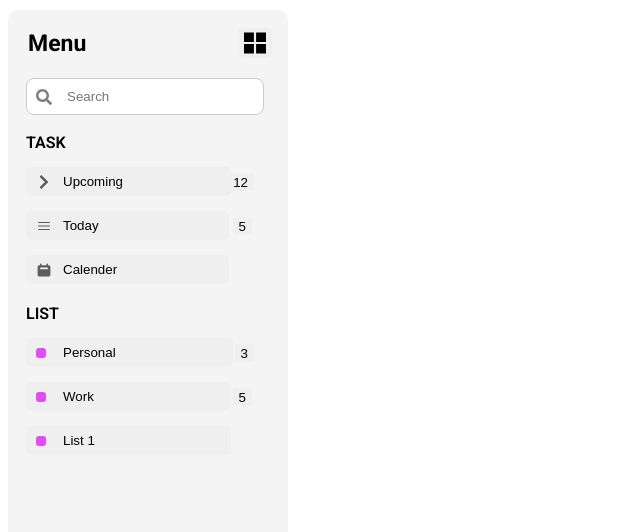
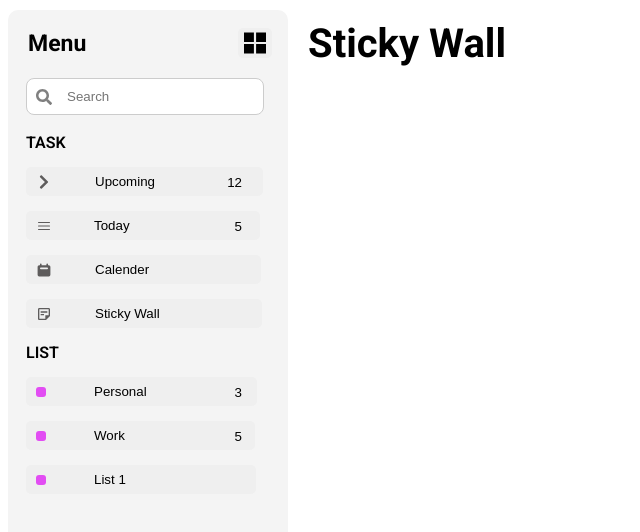
Before and after one commit to Westbrown687/Dove-App, a React (Vite) app in the folder Todolist-App/: page /stickynote in a window 1280 px wide. Shown: the top 532 px of the page, without its empty margins (0-640 px from the left). Built offline with nearby package versions, Linux system fonts and the light colour scheme.

Commit message:
add-sticky-note

```diff
--- a/Todolist-App/src/App.jsx
+++ b/Todolist-App/src/App.jsx
@@ -2,6 +2,7 @@ import { BrowserRouter, Routes, Route } from "react-router-dom";
 import { Today } from "./today";
 import { SideBar } from "./sidebar";
 import { Upcoming } from "./Upcoming";
+import { StickyWall } from "./stickynote";
 import "./App.css";
 
 function App() {
@@ -14,6 +15,7 @@ function App() {
           <Routes>
             <Route path="/today" element={<Today />} />
             <Route path="/upcoming" element={<Upcoming />} />
+            <Route path="/stickynote" element={<StickyWall />}></Route>
           </Routes>
         </main>
       </div>
--- a/Todolist-App/src/sidebar.css
+++ b/Todolist-App/src/sidebar.css
@@ -58,6 +58,11 @@ padding-top: 4px;
   transform: translateY(-50%);
   color: gray;
 }
+.sidebar-task-container{
+  display: flex;
+  flex-direction: column;
+  justify-content: center;
+}
 .tasks{
   font-family: Roboto, Arial;
   font-weight: 600;
@@ -78,7 +83,7 @@ padding-top: 4px;
 }
 .upcoming-button{
  border-radius: 5px;
-  padding-left: 37px;
+  padding-left: 69px;
   padding-right: 108px;
   padding-bottom: 7px;
   padding-top: 7px;
@@ -88,7 +93,7 @@ padding-top: 4px;
 }
 .upcoming-digit{
   position: absolute;
-  right: 34px;
+  right: 40px;
   top: 50%;
   transform: translateY(-50%);
   border: none;
@@ -108,7 +113,7 @@ padding-top: 4px;
 }
 .today-button{
   border-radius: 5px;
-  padding-left: 37px;
+  padding-left: 68px;
   padding-right: 130px;
   padding-bottom: 7px;
   padding-top: 7px;
@@ -118,17 +123,23 @@ padding-top: 4px;
 }
 .today-digit{
   position: absolute;
-  right: 36px;
+  right: 40px;
   top: 50%;
   transform: translateY(-50%);
   border: none;
+}
+.stickynote-con{
+    display: flex;
+  position: relative;
+  margin-top: 15px;
+  color: rgb(94, 92, 92);
 }
 .calender-con{
   display: flex;
   position: relative;
   margin-top: 15px;
   color: rgb(94, 92, 92);
-  margin-bottom: 20px;
+
 }
 .calender{
   position: absolute;
@@ -136,10 +147,25 @@ padding-top: 4px;
   top: 50%;
   transform: translateY(-50%);
 }
+.stickynote{
+  position: absolute;
+  left: 28px;
+  top: 50%;
+  transform: translateY(-50%);
+}
 .calender-button{
  border-radius: 5px;
-  padding-left: 37px;
+  padding-left: 69px;
   padding-right: 112px;
+  padding-bottom: 7px;
+  padding-top: 7px;
+  margin-left: 18px;
+  border: none ;
+}
+.sticky-button{
+  border-radius: 5px;
+  padding-left: 69px;
+  padding-right: 102px;
   padding-bottom: 7px;
   padding-top: 7px;
   margin-left: 18px;
@@ -156,31 +182,34 @@ padding-top: 4px;
   border: none;
 }
 .work-button{
-   border-radius: 5px;
-  padding-left: 37px;
-  padding-right: 136px;
+    border-radius: 5px;
+  padding-left: 68px;
+  padding-right: 130px;
   padding-bottom: 7px;
   padding-top: 7px;
   margin-left: 18px;
   border: none ;
+  overflow: hidden;
 }
 .personal-button{
   border-radius: 5px;
-  padding-left: 37px;
-  padding-right: 117px;
+  padding-left: 68px;
+  padding-right: 110px;
   padding-bottom: 7px;
   padding-top: 7px;
   margin-left: 18px;
   border: none ;
+  overflow: hidden;
 }
 .list-button{
-   border-radius: 5px;
-  padding-left: 37px;
-  padding-right: 136px;
+    border-radius: 5px;
+  padding-left: 68px;
+  padding-right: 130px;
   padding-bottom: 7px;
   padding-top: 7px;
   margin-left: 18px;
   border: none ;
+  overflow: hidden;
 }
 .today-link{
   text-decoration: none;
--- a/Todolist-App/src/sidebar.jsx
+++ b/Todolist-App/src/sidebar.jsx
@@ -4,6 +4,7 @@ import { FaChevronLeft, FaChevronRight, FaChevronDown } from "react-icons/fa";
 import { HiBars3 } from "react-icons/hi2";
 import { HiCalendar } from "react-icons/hi";
 import { Link } from "react-router-dom";
+import { MdOutlineStickyNote2 } from "react-icons/md";
 
 export function SideBar() {
   return (
@@ -26,7 +27,7 @@ export function SideBar() {
         </div>
         <div>
           <div className="tasks">TASK</div>
-          <div>
+          <div className="sidebar-task-container">
             <Link to="/upcoming" className="today-link">
               <div className="upcoming-con">
                 <FaChevronRight className="chevron-right" />
@@ -47,12 +48,18 @@ export function SideBar() {
               <HiCalendar className="calender" />
               <button className="calender-button">Calender</button>
             </div>
+            <Link to="/stickynote" className="today-link">
+              <div className="stickynote-con">
+                <MdOutlineStickyNote2 className="stickynote" />
+                <button className="sticky-button">Sticky Wall</button>
+              </div>
+            </Link>
           </div>
         </div>
 
         <div>
           <div className="tasks">LIST</div>
-          <div>
+          <div className="sidebar-task-container">
             <div className="upcoming-con">
               <button className="color-checker"></button>
               <button className="personal-button">Personal</button>
--- /dev/null
+++ b/Todolist-App/src/stickynote.jsx
@@ -0,0 +1,11 @@
+export function StickyWall() {
+  return (
+    <>
+      <div>
+        <section className="upcoming-date-con">
+          <div className="upcoming-text">Sticky Wall</div>
+        </section>
+      </div>
+    </>
+  );
+}
```
Also changed, not shown: Todolist-App/src/stickynote.css (added).
